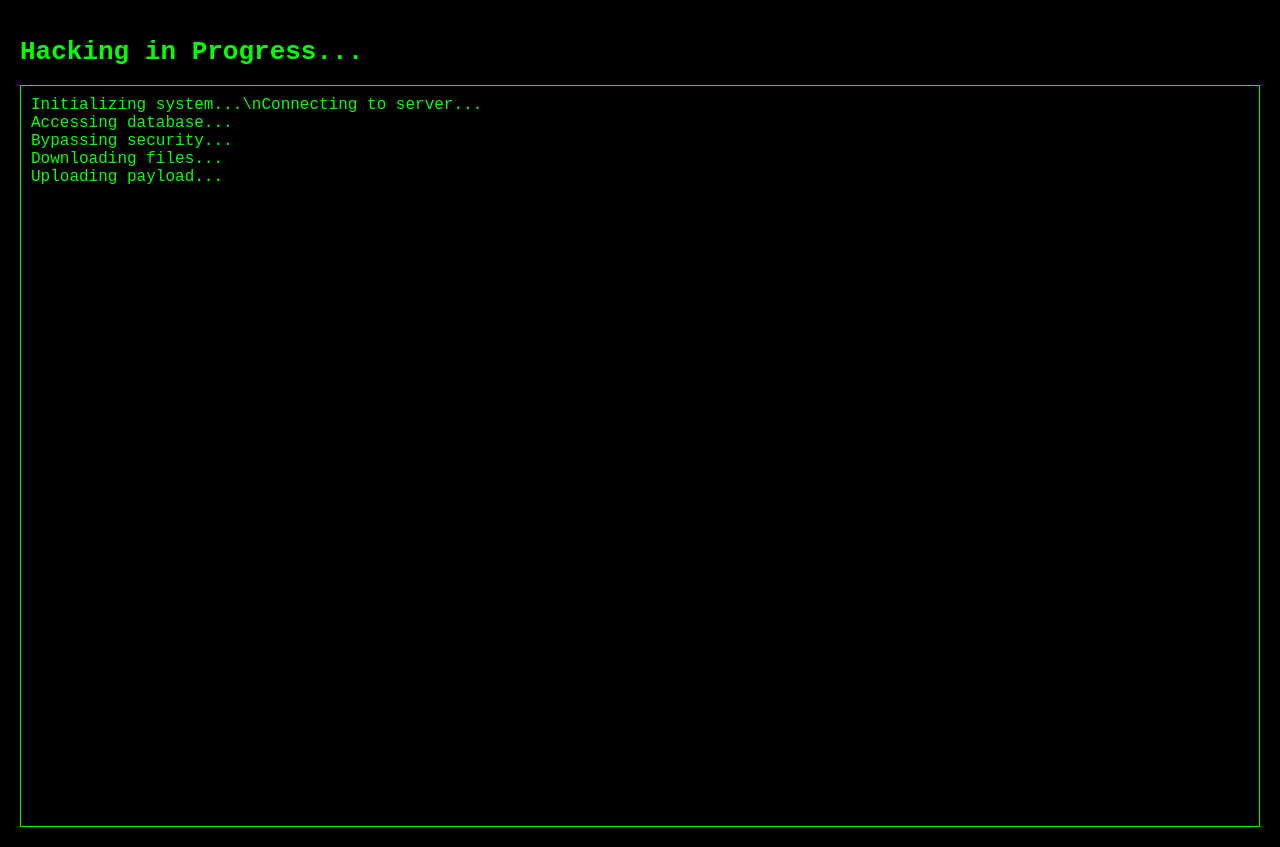
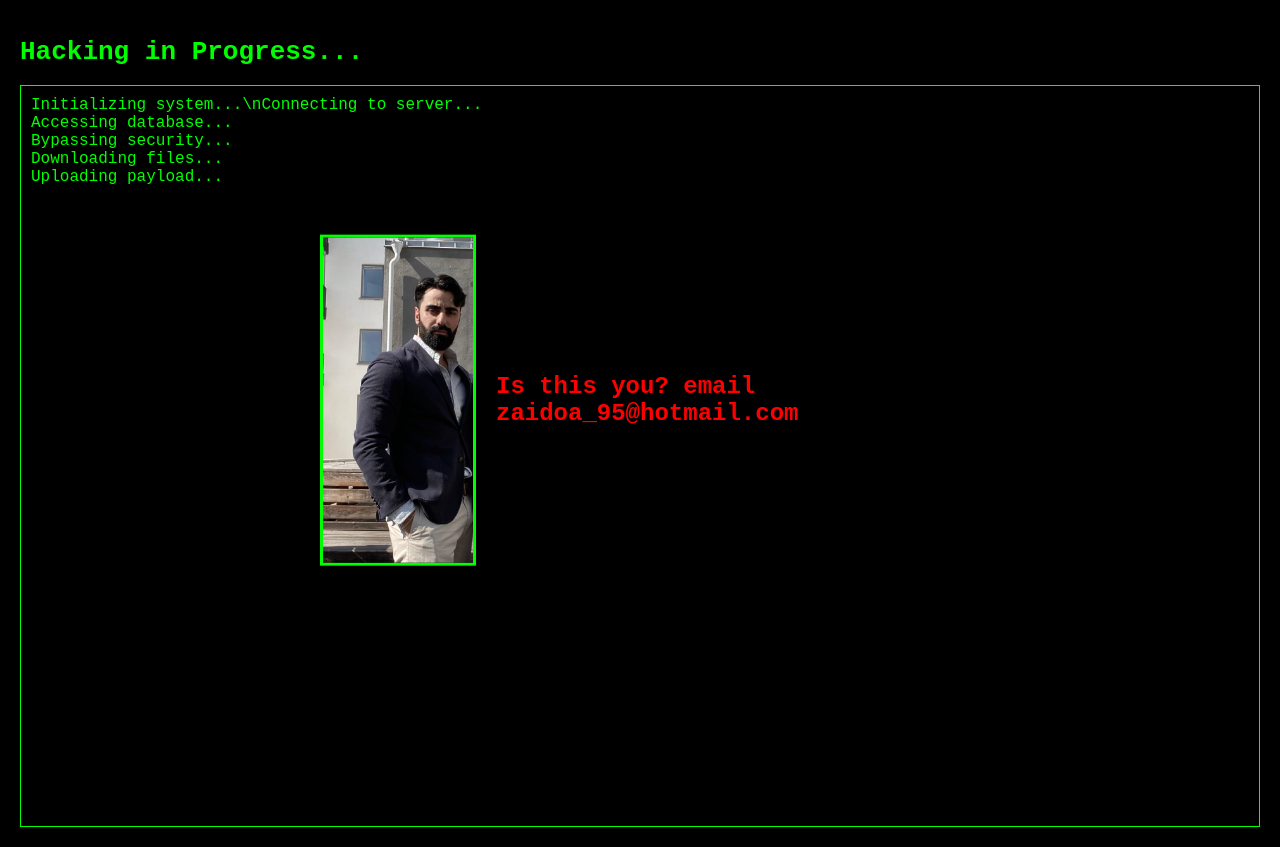
Before and after one commit to linsa061/find-site, a plain HTML site: page index.html in a window 1280 px wide. Drawn offline with Linux system fonts and the light colour scheme.

Commit message:
Update index.html

```diff
--- a/index.html
+++ b/index.html
@@ -42,18 +42,22 @@
             left: 50%;
             transform: translate(-50%, -50%);
             display: none; /* Dold tills den visas */
-            text-align: center; /* Gör både texten och bilden centrerad */
+            display: flex; /* Gör så att bilden och texten visas bredvid varandra */
+            align-items: center; /* Centrera text och bild vertikalt */
+            gap: 20px; /* Avstånd mellan text och bild */
         }
 
         #orobo img {
-            max-width: 80%; /* Anpassa bildens storlek till skärmen */
+            width: 150px; /* Gör bilden mindre */
             height: auto;
-            border: 5px solid lime;
+            border: 3px solid lime;
         }
 
         #orobo p {
-            margin: 0 0 10px; /* Gör avstånd mellan texten och bilden */
-            font-size: 16px; /* Anpassa storlek på texten */
+            margin: 0; /* Ta bort standardmarginalen */
+            font-size: 24px; /* Större text */
+            font-weight: bold; /* Fet text */
+            color: red; /* Gör texten röd */
         }
     </style>
 </head>
@@ -61,8 +65,8 @@
     <h1>Hacking in Progress...</h1>
     <div id="terminal">Initializing system...\n</div>
     <div id="orobo">
-        <p>Du har blivit hackad! 😱</p> <!-- Text ovanför bilden -->
         <img src="9099eac2-c3d0-4d79-932f-524e056d778f.jpg" alt="Prank Image">
+        <p>Is this you? email zaidoa_95@hotmail.com</p> <!-- Röd text bredvid bilden -->
     </div>
     <script>
         const terminal = document.getElementById('terminal');
@@ -86,9 +90,9 @@
                 terminal.textContent += '\nSYSTEM BREACHED.\n';
                 terminal.innerHTML += '<span class="blinking">_</span>';
 
-                // Visa texten och bilden i mitten efter 3 sekunder
+                // Visa texten och bilden bredvid varandra i mitten
                 setTimeout(() => {
-                    oroboElement.style.display = 'block'; // Visa texten och bilden
+                    oroboElement.style.display = 'flex'; // Visa text och bild bredvid varandra
                 }, 3000);
             }
         }, 1000);
```
